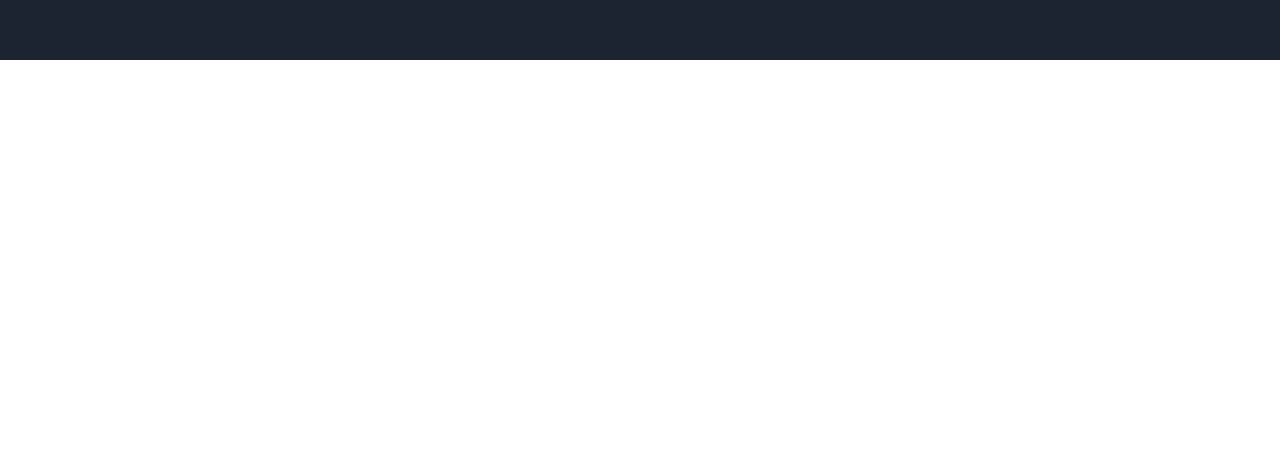
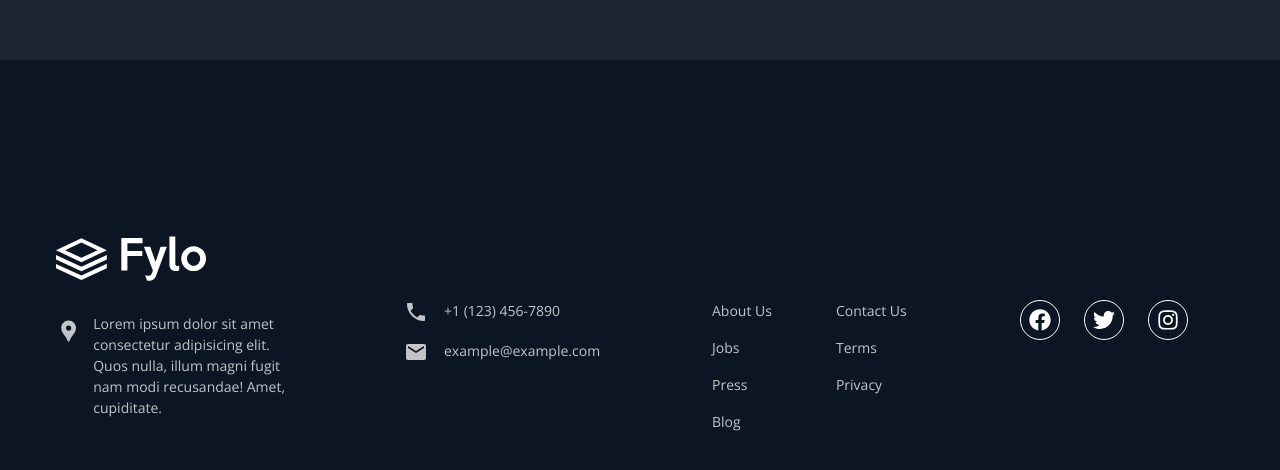
Before and after one commit to MIKOXO/Fylo-Dark-Theme-Landing-Page, a React (Vite) app: page / in a window 1280 px wide. Shown: the part 3432-3902 px from the top of the page. Before the commit the page ends 3492 px from the top, so only its background shows below. Built offline with nearby package versions, Linux system fonts and the light colour scheme.

Commit message:
Footer added

```diff
--- /dev/null
+++ b/src/components/layout/Footer.jsx
@@ -0,0 +1,62 @@
+import React from "react";
+import logo from "../../assets/logo.svg";
+import { MdLocationPin, MdPhone, MdEmail } from "react-icons/md";
+import { FaFacebook, FaTwitter, FaInstagram } from "react-icons/fa";
+
+const Footer = () => {
+  return (
+    <footer className="bg-Navy950 text-White px-6 py-20">
+      <div className="grid grid-cols-1 lg:grid-cols-4 pt-24 gap-16 mx-auto container place-items-start px-8">
+        <div className="flex flex-col">
+          <img src={logo} alt="Logo" className="w-[96px] lg:w-[150px]" />
+          <div className="flex flex-row items-start gap-3">
+            <MdLocationPin className="text-[100px] opacity-75" />
+            <p className="mt-8 font-OpenSans text-[14px] opacity-75">
+              Lorem ipsum dolor sit amet consectetur adipisicing elit. Quos
+              nulla, illum magni fugit nam modi recusandae! Amet, cupiditate.
+            </p>
+          </div>
+        </div>
+
+        <div className="flex flex-col lg:mt-16 gap-4 text-[14px] font-OpenSans opacity-75 lg:ml-10">
+          <div className="flex flex-row gap-4">
+            <MdPhone className="text-[24px]" />
+            <p className="">+1 (123) 456-7890</p>
+          </div>
+          <div className="flex flex-row gap-4">
+            <MdEmail className="text-[24px]" />
+            <p className="">example@example.com</p>
+          </div>
+        </div>
+
+        <div className="flex flex-row lg:ml-10 gap-8 lg:gap-16 text-[14px] text-White lg:mt-16 opacity-75 font-OpenSans">
+          <div className="flex flex-col space-y-4">
+            <a href="#">About Us</a>
+            <a href="#">Jobs</a>
+            <a href="#">Press</a>
+            <a href="#">Blog</a>
+          </div>
+          <div className="flex flex-col space-y-4">
+            <a href="#">Contact Us</a>
+            <a href="#">Terms</a>
+            <a href="#">Privacy</a>
+          </div>
+        </div>
+
+        <div className="flex flex-row items-center gap-6 lg:ml-10 lg:mt-16">
+          <div className="p-2 border-[0.5px] border-White rounded-full">
+            <FaFacebook className="text-[22px] cursor-pointer" />
+          </div>
+          <div className="p-2 border-[0.5px] border-White rounded-full">
+            <FaTwitter className="text-[22px] cursor-pointer" />
+          </div>
+          <div className="p-2 border-[0.5px] border-White rounded-full">
+            <FaInstagram className="text-[22px] cursor-pointer" />
+          </div>
+        </div>
+      </div>
+    </footer>
+  );
+};
+
+export default Footer;
--- a/src/pages/Home.jsx
+++ b/src/pages/Home.jsx
@@ -5,6 +5,7 @@ import Features from "../components/layout/Features";
 import Productivity from "../components/layout/Productivity";
 import Testimonial from "../components/layout/Testimonial";
 import CTA from "../components/layout/CTA";
+import Footer from "../components/layout/Footer";
 
 const Home = () => {
   return (
@@ -16,6 +17,7 @@ const Home = () => {
         <Productivity />
         <Testimonial />
         <CTA />
+        <Footer />
       </main>
     </>
   );
```
